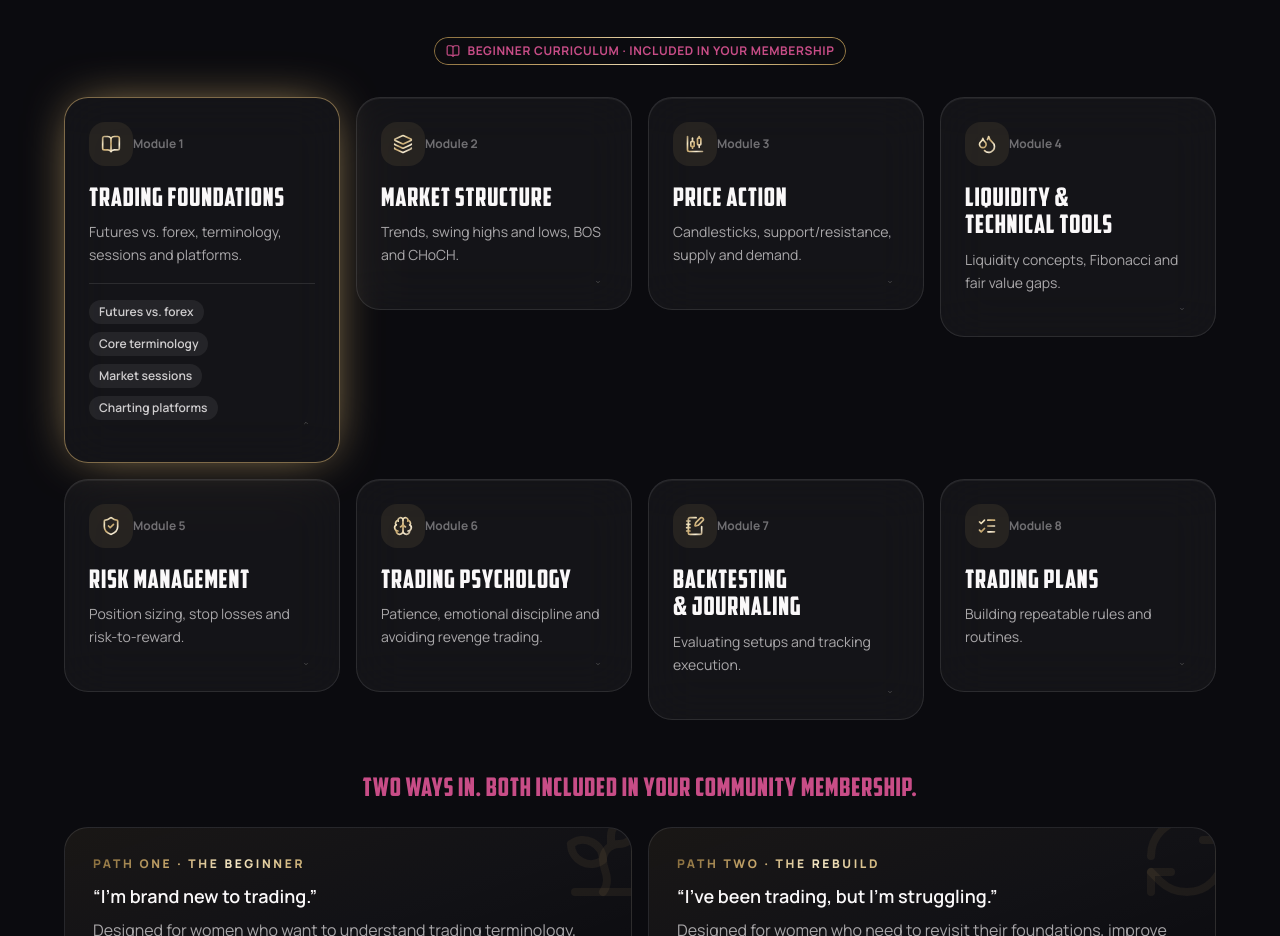
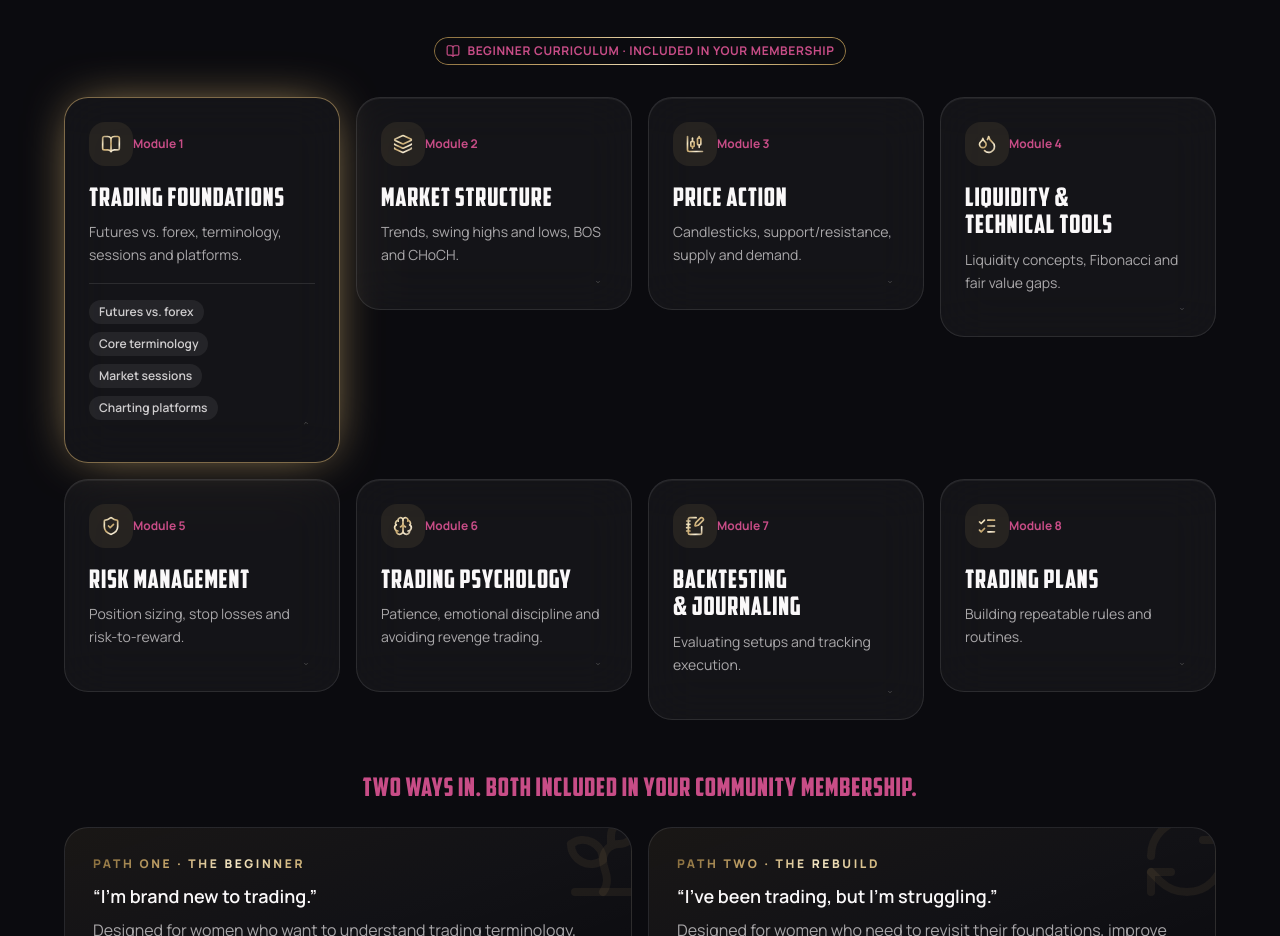
Before and after one commit to theprofitpenthouse-community/TheProfitPenthouse, a React (Vite) app: page / in a window 1280 px wide. Shown: the part 3440-4376 px from the top of the page. Built offline with nearby package versions, Linux system fonts and the light colour scheme.

Commit message:
Pink module numbers
Co-Authored-By: Claude Opus 5.5 <noreply@anthropic.com>
Claude-Session: https://claude.ai/code/session_016gxHeuEf72KyR5fTW7GLdD

```diff
--- a/src/components/Learn.tsx
+++ b/src/components/Learn.tsx
@@ -39,7 +39,7 @@ export function Curriculum() {
               >
                 <div className="flex items-center justify-between">
                   <span className="inline-flex h-11 w-11 items-center justify-center rounded-2xl bg-gold/10 foil-icon"><Icon size={20} aria-hidden /></span>
-                  <span className="text-xs font-bold text-white/40">Module {i + 1}</span>
+                  <span className="text-xs font-bold text-blush">Module {i + 1}</span>
                 </div>
                 <h3 className="display-sm mt-5 text-white">{title}</h3>
                 <p className="mt-2 text-sm leading-relaxed text-white/65">{short}</p>
```
